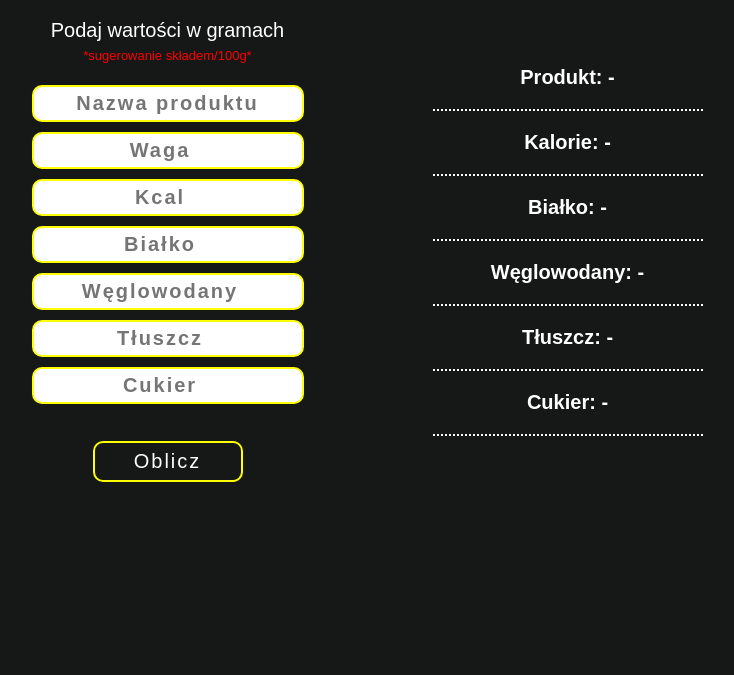
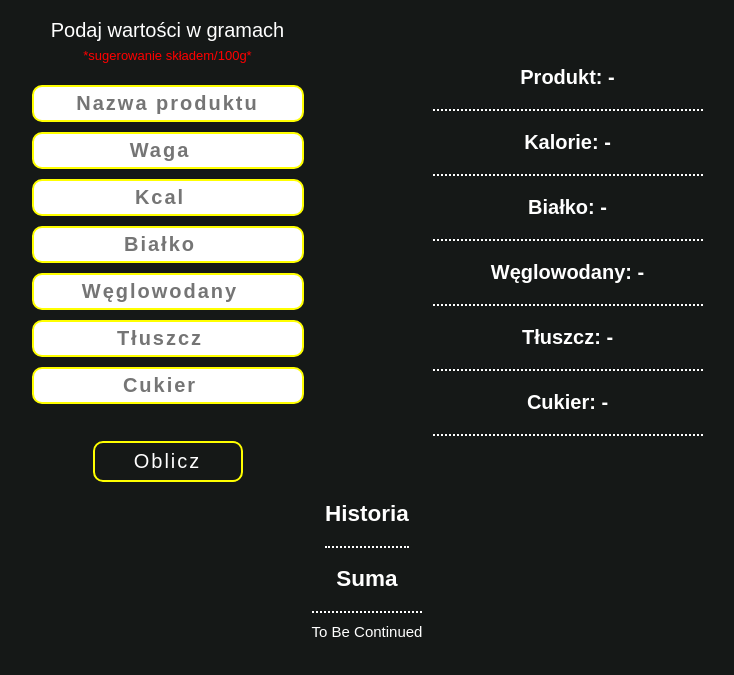
Before and after one commit to flaume13/calc, a plain HTML site: page index.html in a window 1280 px wide. Shown: the part 83-758 px from the top of the page, without its empty margins (273-1007 px from the left). Drawn offline with Linux system fonts and the light colour scheme.

Commit message:
Update index.html

```diff
--- a/index.html
+++ b/index.html
@@ -43,6 +43,25 @@
 
 
         </div>
+        <div class="history">
+
+            <h2>Historia</h2>
+            <div class="underline"></div>
+                <div class="sum-container">
+                    <!-- <div class="sum-content-container"> -->
+                        <div class="sum-content">
+
+                        </div>
+                    <!-- </div> -->
+
+                </div>
+        </div>
+
+        <div class="calc">
+            <h2>Suma</h2>
+            <div class="underline" style="margin-bottom: 10px;"></div>
+            <span class="calc-span">To Be Continued</span>
+        </div>
 
     <script src="app.js"></script>
 </body>
```
